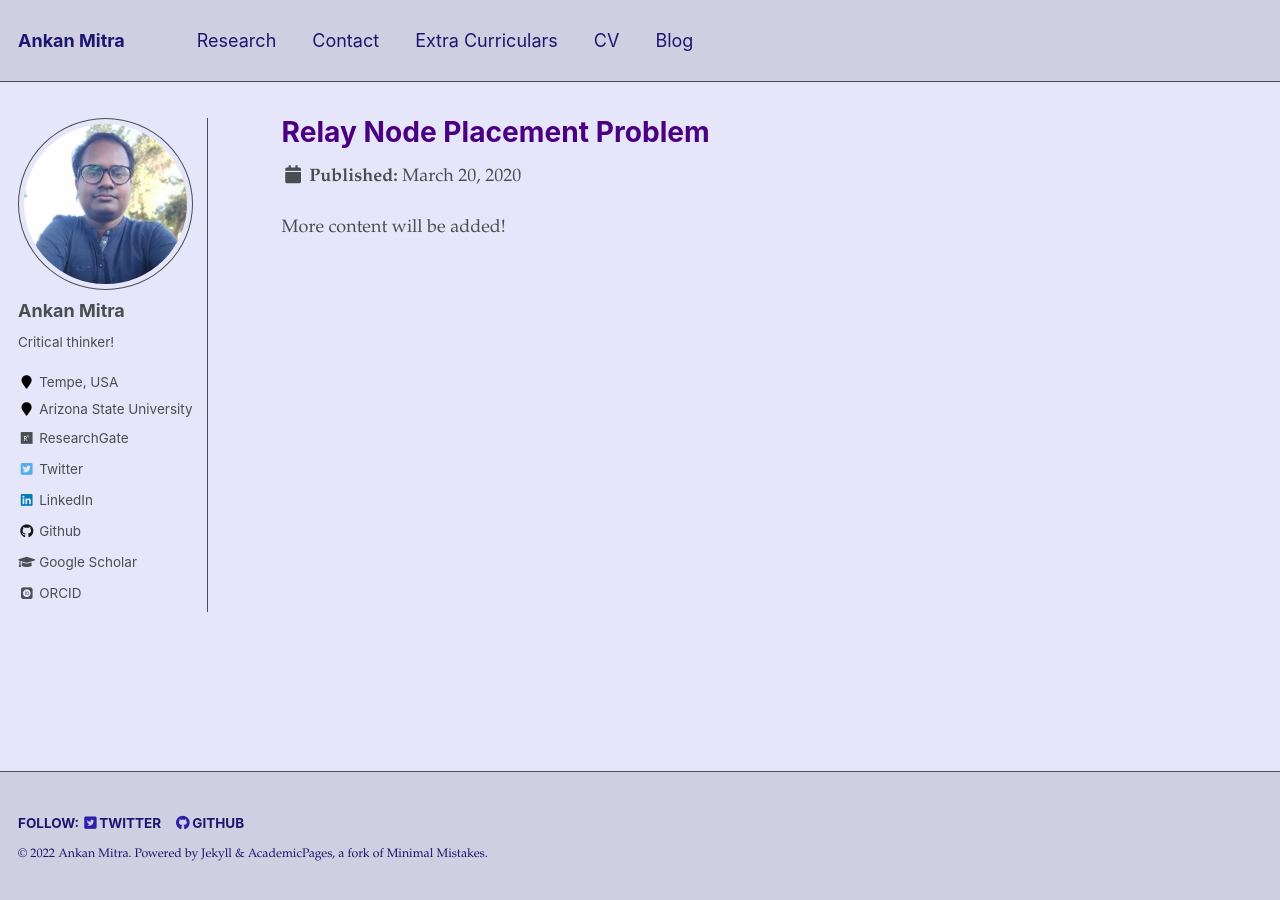
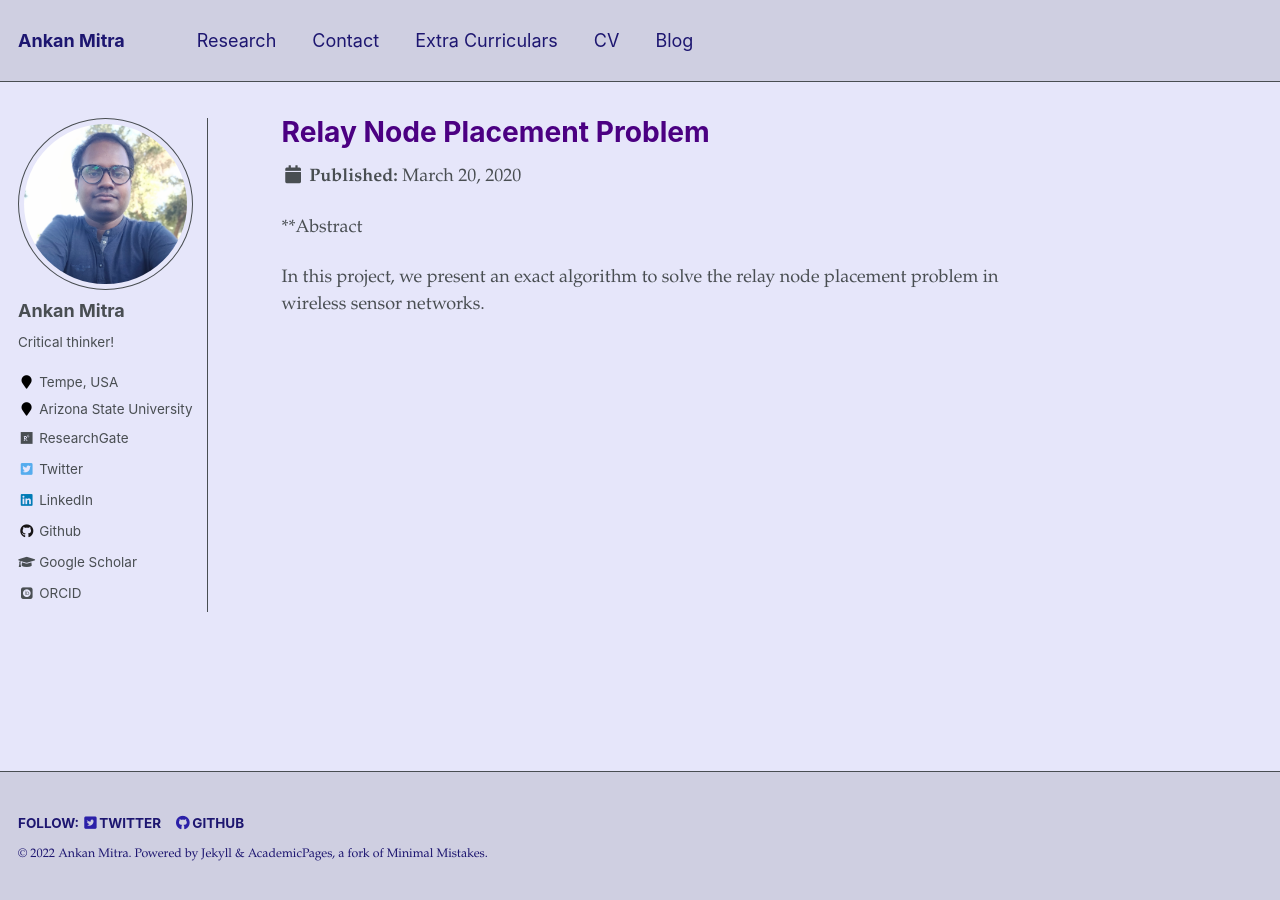
Before and after one commit to percyjackson9/percyjackson9.github.io, a Jekyll site: the page built from research/relay_node_placement.md, in a window 1280 px wide. Built offline with Jekyll 4.4.1, drawn with Linux system fonts in a browser that asks for light colours; some web fonts are replaced.

Commit message:
Update relay_node_placement.md

```diff
--- a/research/relay_node_placement.md
+++ b/research/relay_node_placement.md
@@ -3,6 +3,9 @@ title: "Relay Node Placement Problem"
 collection: research
 permalink: /research/relay_node_placement
 date: 2020-3-20
+abstract: "In this project, we present an exact algorithm to solve the relay node placement problem in wireless sensor networks"
 ---
 
-More content will be added!
+**Abstract
+
+In this project, we present an exact algorithm to solve the relay node placement problem in wireless sensor networks.
```
